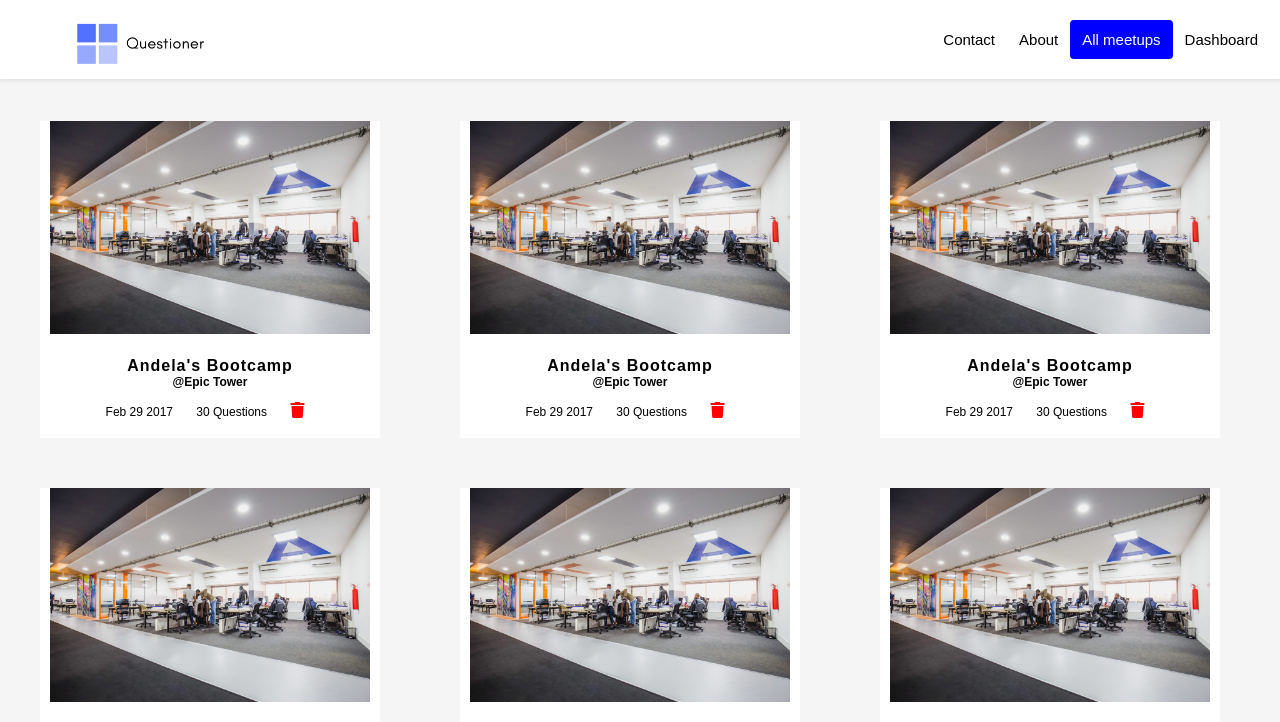
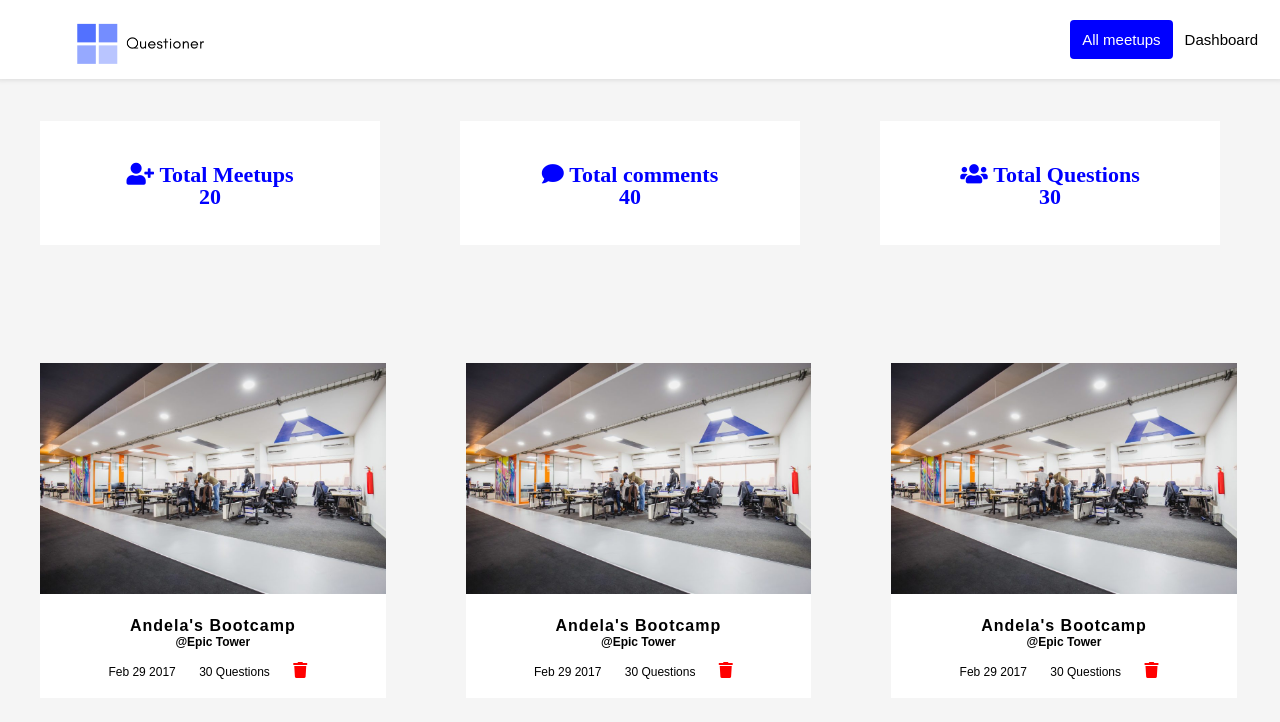
Before and after one commit to Akinmyde/Questioner, a plain HTML site: page UI/admin.html in a window 1280 px wide. Both pictures are taken after a click on the link "All meetups". Shown: the top 722 px of the page. Drawn offline with Linux system fonts and the light colour scheme.

Commit message:
[Chore #163316011] implement feedback from LFA

```diff
--- a/UI/admin.html
+++ b/UI/admin.html
@@ -13,18 +13,21 @@
 <body>
   <header>
     <div class="header">
-      <a href="" class="logo"><img class="image sm" src="image/new_logo.png" alt="Company Logo"></a>
+      <a href="index.html" class="logo"><img class="image sm" src="image/new_logo.png" alt="Company Logo"></a>
       <a href="" class="show-menu"><i class="fas fa-bars"></i></a>
       <a href="" class="hide-menu"><i class="fas fa-times"></i></a>
       <div class="header-right">
         <a href=""></a>
-        <a href="index.html#contact">Contact</a>
-        <a href="index.html#about">About</a>
         <a id="linkMeetups" href="#">All meetups</a>
         <a class="active" id="dashboard" href="#Dashboard">Dashboard</a>
       </div>
     </div>
   </header>
+  <div class="flex">
+    <div><p class="lg font22"><i class="fas fa-user-plus"> Total Meetups<br/>20</i></p></div>
+    <div><p class="lg font22"><i class="fas fa-comment"> Total comments<br/>40</i></p></div>
+    <div><p class="lg font22"><i class="fas fa-users"> Total Questions <br/>30</i></p></div>
+  </div>
   <div class="container" id="create">
       <div class="form-group">
         <label for="topic">Topic</label>
@@ -44,7 +47,7 @@
     <button id="btnmeetup" type="submit">Add meetup</button><br/>
     <div class="error font12"></div>
   </div>
-  <div class="flex" id="meetups">
+  <div class="flex meetup-card" id="meetups">
     <a href="meetup-single.html">
       <div>
         <img class="image" src="image/andela.jpg">
--- a/UI/style.css
+++ b/UI/style.css
@@ -324,6 +324,13 @@
 }
 
 .flex.meetup-card > div {
+  width: 27%;
+  padding-left: 0px;
+  padding-right: 0px;
+  border-radius: 0px;
+}
+
+.flex.no-pad > div {
   padding-left: 0px;
   padding-right: 0px;
   border-radius: 0px;
```
Also changed, not shown: UI/meetup-single.html (+1 -3 lines), UI/sign-up.html (+1 -1 lines), UI/user.html (+0 -2 lines), README.md, 1 other file.
